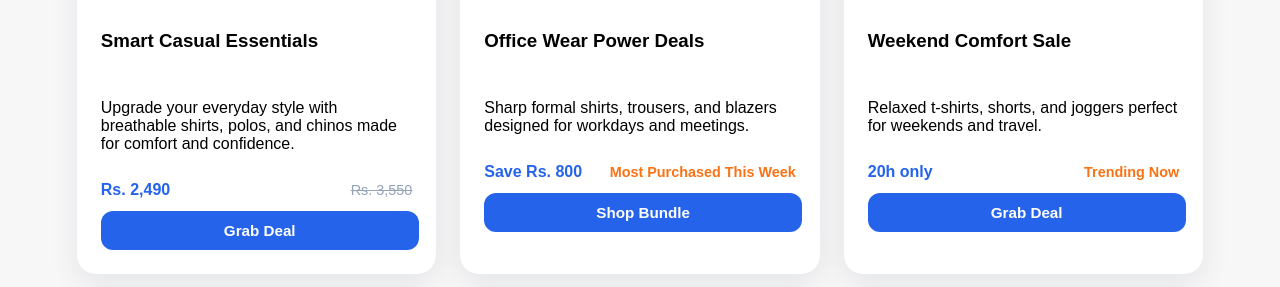
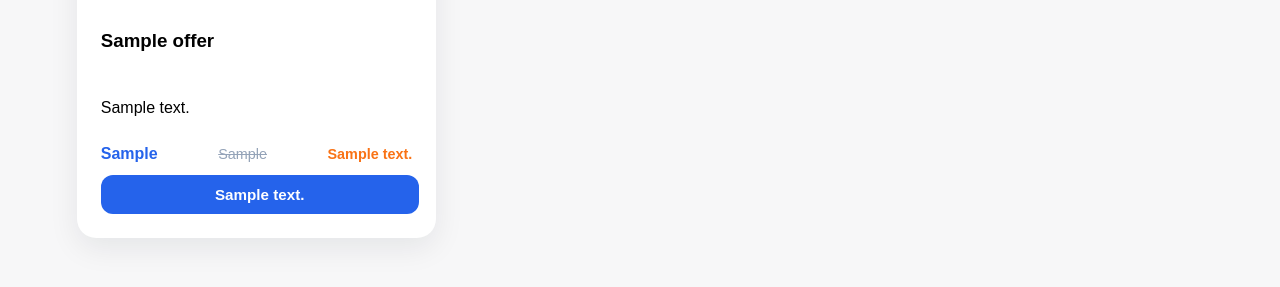
Before and after one commit to G-N-Deshan/myproject-django, a Django app: template templates/shop_offers.html in a window 1280 px wide. Shown: the part 1757-2044 px from the top of the page. Run offline with Django 5.2, Linux system fonts and the light colour scheme; tables that the repository leaves empty hold one stand-in row (values such as "Sample post"); the template is opened without the code that fills it: values that come from a table or form of the project are taken from there, most other values are stand-ins (such as "Sample title", 1, 10 or a date in 2020); grey boxes marked "Sample" are stand-in pictures.

Commit message:
offer section model create successfully. not add data yet. just stable model structure

```diff
--- a/myapp/models.py
+++ b/myapp/models.py
@@ -11,6 +11,13 @@ class Card(models.Model):
 
 
 class Offers(models.Model):
+
+    CATEGORY_CHOICES = [
+        ('kids', 'Kids'),
+        ('men', 'Men'),
+        ('women', 'Women'),
+    ]
+
     imageUrl = models.ImageField(upload_to='offers/')
     offers_badge = models.CharField(max_length=50)
     title = models.CharField(max_length=150)
@@ -20,7 +27,7 @@ class Offers(models.Model):
     stock_text = models.CharField(max_length=50, blank=True)
 
     button_text = models.CharField(max_length=50)
-
+    category = models.CharField(max_length=10, choices=CATEGORY_CHOICES, default='kids' )
     def __str__(self):
         return self.title
 
--- a/myapp/views.py
+++ b/myapp/views.py
@@ -24,4 +24,8 @@ def buy(request):
 
 def shop_offers(request):
     offer = Offers.objects.all()
-    return render(request, 'shop_offers.html', {'offer' : offer})
+    return render(request, 'shop_offers.html', {
+        'kids_offers' : offer.filter(category='kids'),
+        'men_offers' : offer.filter(category='men'),
+        'women_offers' : offer.filter(category='women'),
+        })
--- a/templates/shop_offers.html
+++ b/templates/shop_offers.html
@@ -54,7 +54,7 @@
         <div class="offers-list">
 
 
-            {%for offers in offer%}
+            {%for offers in kids_offers%}
             <article class="offer-card">
                 <span class="offer-badge">{{offers.offers_badge}}</span>
                 <img src="{{offers.imageUrl.url}}" alt="{{offers.offers_badge}}">
@@ -324,7 +324,37 @@
        </div>
 
         <div class="offers-list">
+
+              {%for offers in men_offers%}
             <article class="offer-card">
+                <span class="offer-badge">{{offers.offers_badge}}</span>
+                <img src="{{offers.imageUrl.url}}" alt="{{offers.offers_badge}}">
+                <h3>{{offers.title}}</h3>
+                <p>{{offers.description}}</p>
+                <div class="offer-meta">
+                    {% if offers.price1 %}
+                    <span class="price">{{offers.price1}}</span>
+                    {% endif %}
+                    {% if offers.price2 %}
+                    <span class="price-old">{{offers.price2}}</span>
+                    {% endif %}
+                    {% if offers.stock_text %}
+                    <span class="stock">{{offers.stock_text}}</span>
+                    {% endif %}
+                </div>
+                <a href="" class="offer-btn">{{offers.button_text}}</a>
+            </article>
+
+            {% endfor %}
+
+
+
+
+
+
+
+
+            <!-- <article class="offer-card">
                 <span class="offer-badge">- 30%</span>
                 <img src="../../assets/images/protective-clothing.png" alt="Mens wear offer">
                 <h3>Smart Casual Essentials</h3>
@@ -419,7 +449,7 @@
                     <span class="price-old">Rs. 2200</span>
                 </div>
                 <a href="/G11/Html/pages/add-to-cart.php?product_id=22" class="offer-btn">Grab Deal</a>
-            </article>
+            </article> -->
     </div>
     </section>
 
@@ -446,7 +476,51 @@
 
 
         <div class="offers-list">
+
+
+
+
+             {%for offers in women_offers%}
             <article class="offer-card">
+                <span class="offer-badge">{{offers.offers_badge}}</span>
+                <img src="{{offers.imageUrl.url}}" alt="{{offers.offers_badge}}">
+                <h3>{{offers.title}}</h3>
+                <p>{{offers.description}}</p>
+                <div class="offer-meta">
+                    {% if offers.price1 %}
+                    <span class="price">{{offers.price1}}</span>
+                    {% endif %}
+                    {% if offers.price2 %}
+                    <span class="price-old">{{offers.price2}}</span>
+                    {% endif %}
+                    {% if offers.stock_text %}
+                    <span class="stock">{{offers.stock_text}}</span>
+                    {% endif %}
+                </div>
+                <a href="" class="offer-btn">{{offers.button_text}}</a>
+            </article>
+
+            {% endfor %}
+
+
+
+
+
+
+
+
+
+
+
+
+
+
+
+
+
+
+
+            <!-- <article class="offer-card">
                 <span class="offer-badge">- 30%</span>
                 <img src="../../assets/images/protective-clothing.png" alt="Women wear offer">
                 <h3>Everyday Fashion Deals</h3>
@@ -542,7 +616,7 @@
                 </div>
                 <a href="/G11/Html/pages/add-to-cart.php?product_id=29" class="offer-btn">Grab Deal</a>
             </article>
-
+ -->
 
 
 
```
Also changed, not shown: myapp/migrations/0004_offers_category.py (added).
